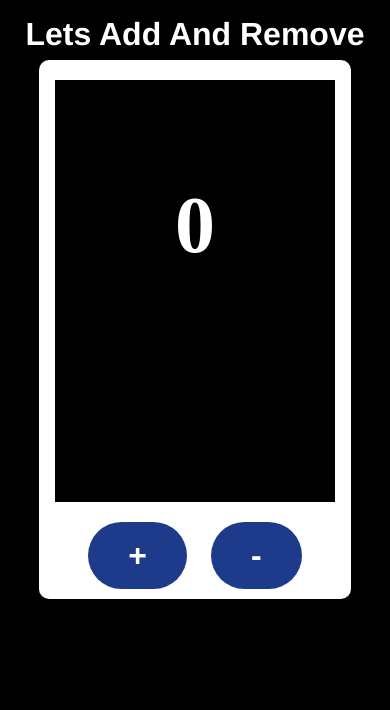
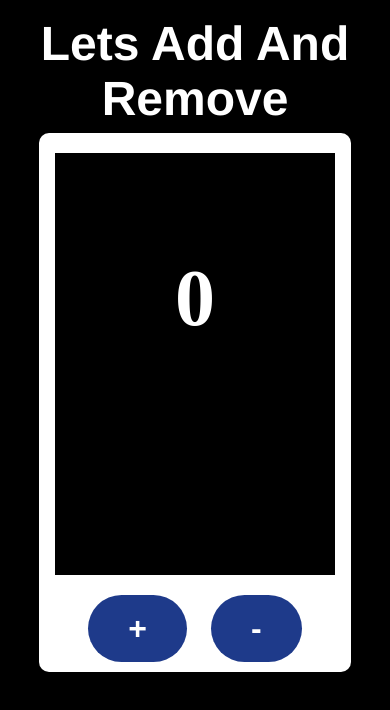
Before and after one commit to Maham-Rafeeq/Counter, a plain HTML site: page index.html in a window 390 px wide. Drawn offline with Linux system fonts and the light colour scheme.

Commit message:
Update style.css

```diff
--- a/style.css
+++ b/style.css
@@ -47,7 +47,7 @@ border-radius: 10px;
 }
 @media (max-width:700px){
     #heading{
-
+        margin-top:6%
         font-size: 2rem;
     }
     .box{
@@ -58,4 +58,5 @@ border-radius: 10px;
     .box{
         width: 70%;
     }
+
 }
```
